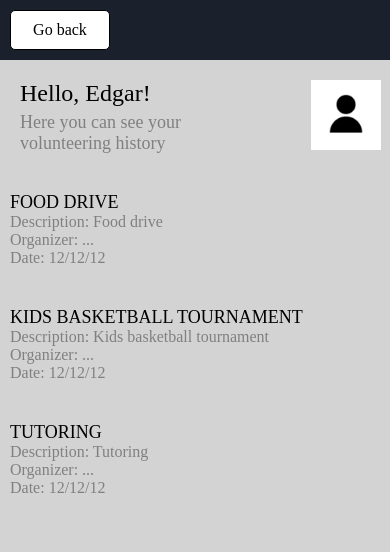
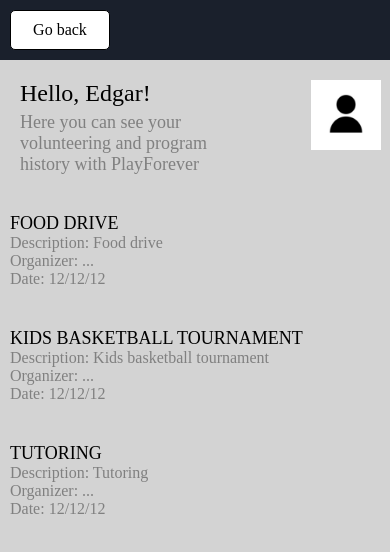
Before and after one commit to qerplunk/PlayForeverApp, a React Native app: screen /MemberPage in a window 390 px wide. Shown: the top 552 px of the page. Built offline with nearby package versions, Linux system fonts and the light colour scheme.

Commit message:
Changed member page greeting message

```diff
--- a/MemberPage.js
+++ b/MemberPage.js
@@ -27,8 +27,8 @@ const MemberPage = ({ navigation }) => {
         </View>
 
         <View>
-            <Text style={{left: -50, top: -38, marginHorizontal: 60, fontFamily: 'Futura-Medium', fontSize: 18, color: 'gray'}}>
-              Here you can see your volunteering history
+            <Text style={{left: -80, top: -38, marginHorizontal: 90, fontFamily: 'Futura-Medium', fontSize: 18, color: 'gray'}}>
+              Here you can see your volunteering and program history with PlayForever
             </Text>
         </View>
 
```
